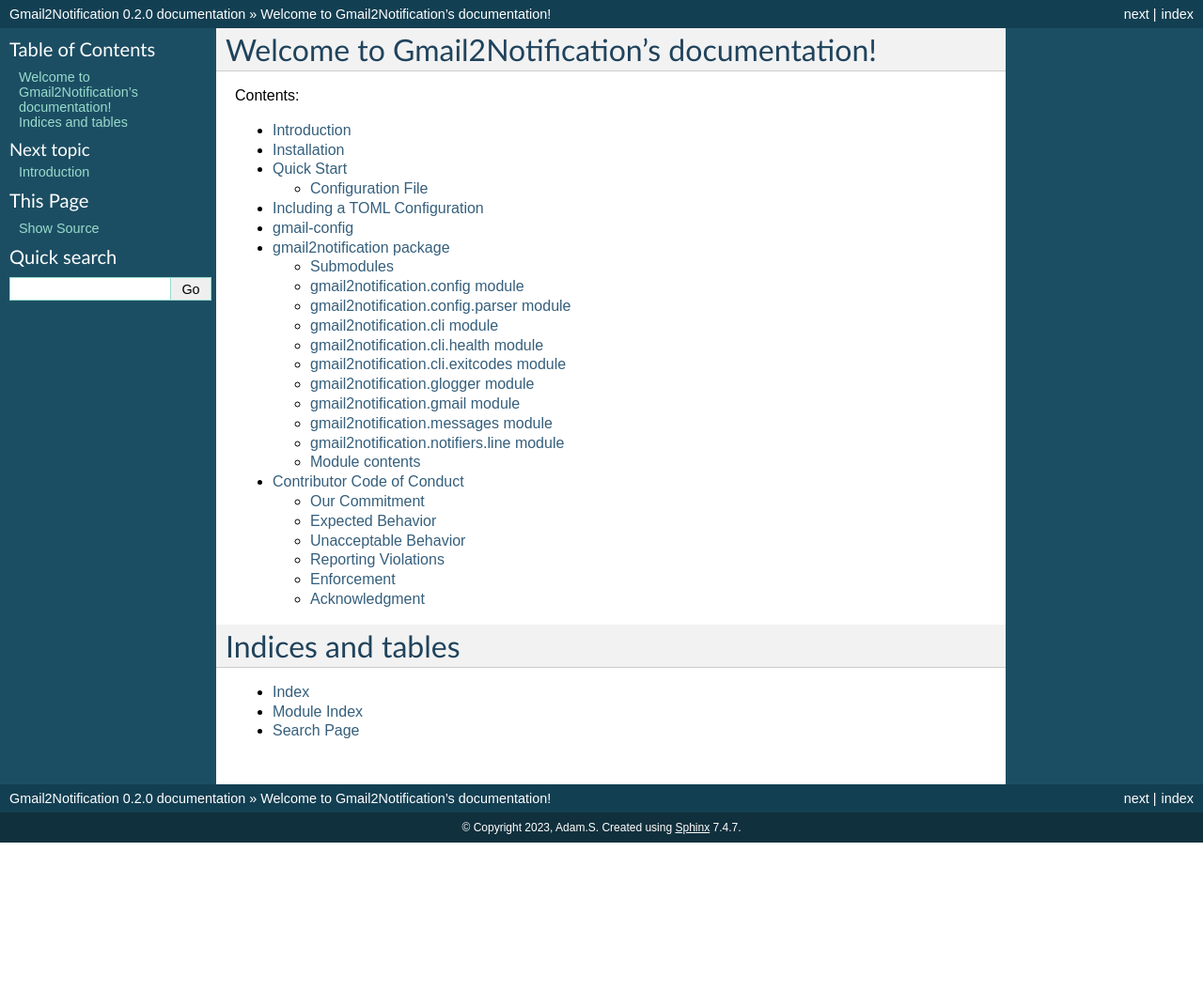
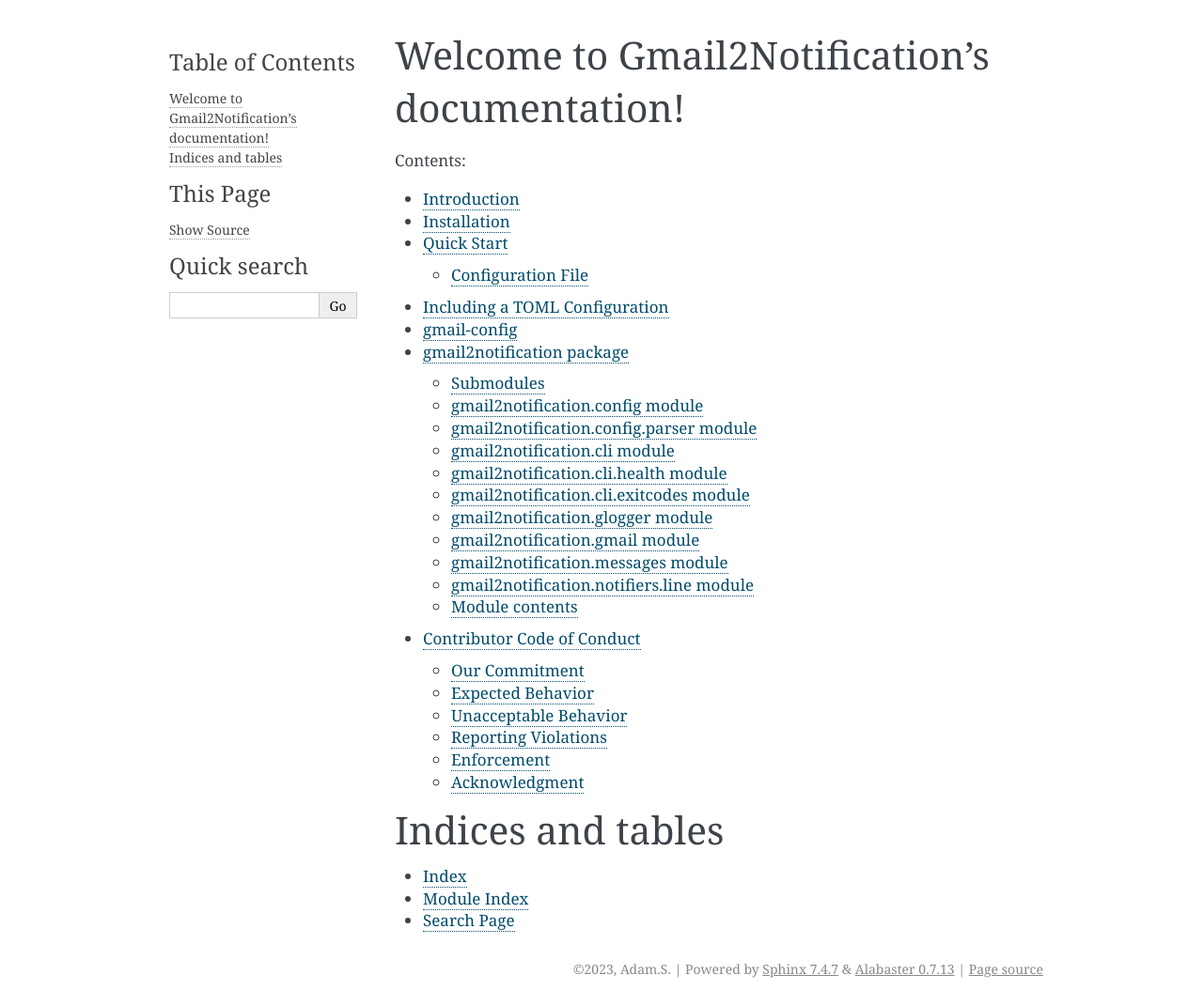
Before and after one commit to Bas-Man/gnotify-to-line, a Sphinx documentation site: the page built from docs/index.rst, in a window 1280 px wide. Shown: the whole page at 94% size. Built offline with Sphinx 7.4.7, drawn with Linux system fonts in a browser that asks for light colours; before the commit the page ends 900 px from its top, so only the background shows below that.

Commit message:
chore: Update conf.py
Changed the theme for both local html and ReadTheDocs site

```diff
--- a/docs/conf.py
+++ b/docs/conf.py
@@ -2,6 +2,8 @@
 #
 # For the full list of built-in configuration values, see the documentation:
 # https://www.sphinx-doc.org/en/master/usage/configuration.html
+
+import os
 
 # -- Project information -----------------------------------------------------
 # https://www.sphinx-doc.org/en/master/usage/configuration.html#project-information
@@ -45,8 +47,12 @@
 # -- Options for HTML output -------------------------------------------------
 # https://www.sphinx-doc.org/en/master/usage/configuration.html#options-for-html-output
 
-# html_theme = 'alabaster'
-html_theme = "classic"
+on_rtd = os.environ.get('READTHEDOCS') == 'True'
+if on_rtd:
+    html_theme = 'default'
+else:
+    html_theme = 'alabaster'
+
 html_static_path = ["_static"]
 
 # -- Options for todo extension ----------------------------------------------
```
